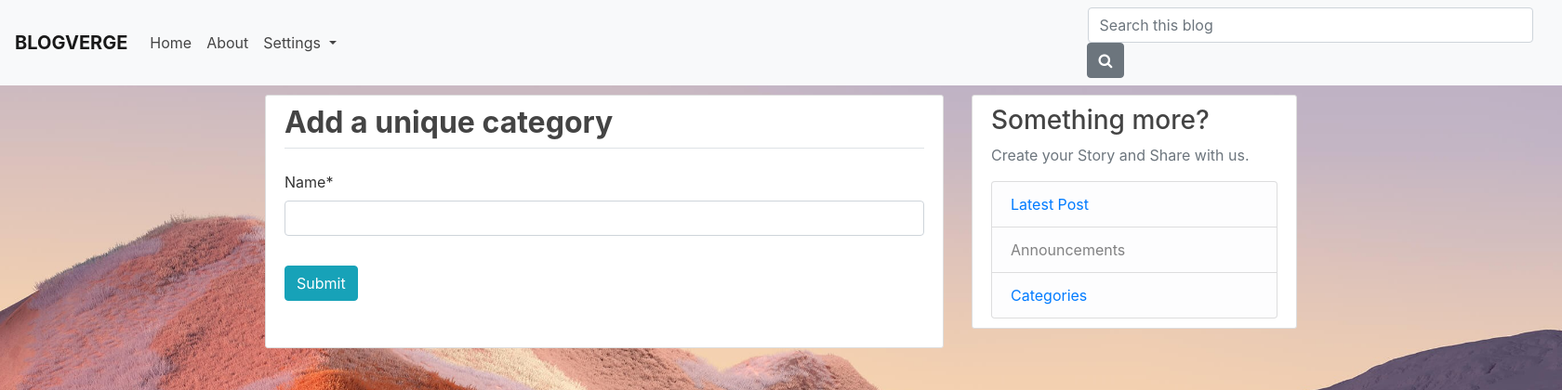
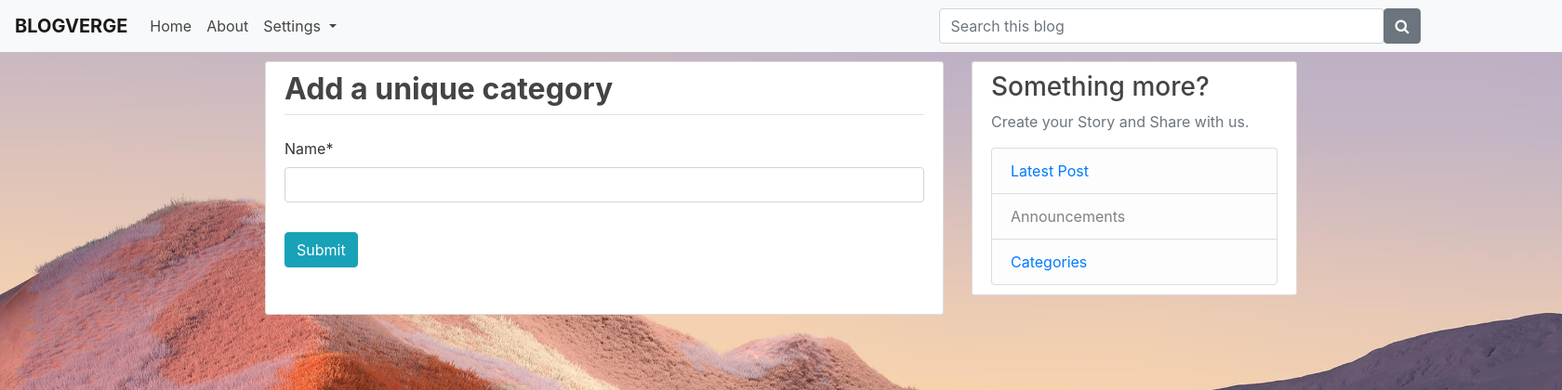
Before and after one commit to Chandlerrrr/Blogverge, a Django app: page /post/ in a window 1680 px wide. Shown: the top 420 px of the page at 93% size. Run offline with Django 3.2, Linux system fonts and the light colour scheme; some libraries are stand-ins or nearby versions.

Commit message:
search error fix10

```diff
--- a/Blog/templates/base.html
+++ b/Blog/templates/base.html
@@ -53,7 +53,7 @@
           </li>
         </ul>
             <div class="input-group">
-                  <form method="get" action="/search" class="form-inline my-5 my-lg-0" style="padding-left: 50rem">
+                  <form method="get" action="/search" class="form-inline my-5 my-lg-0" style="padding-left: 40rem">
                       <input type="text" class="form-control" placeholder="Search this blog" aria-label="Search" name="query" id="query" size="40">
                           <div class="input-group-append">
                               <button class="btn btn-secondary" type="submit">
```
